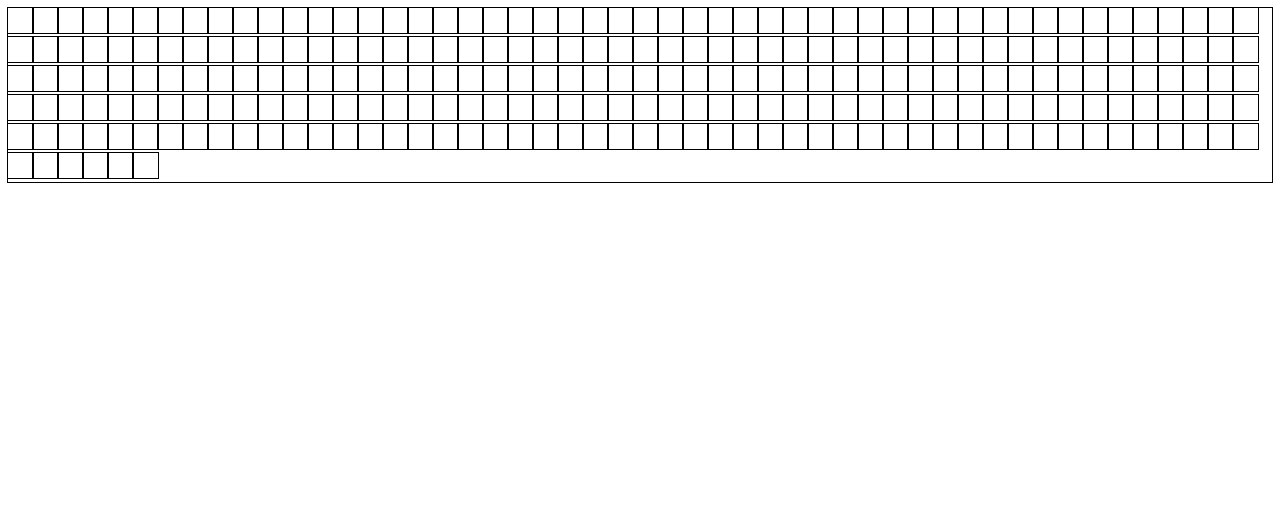
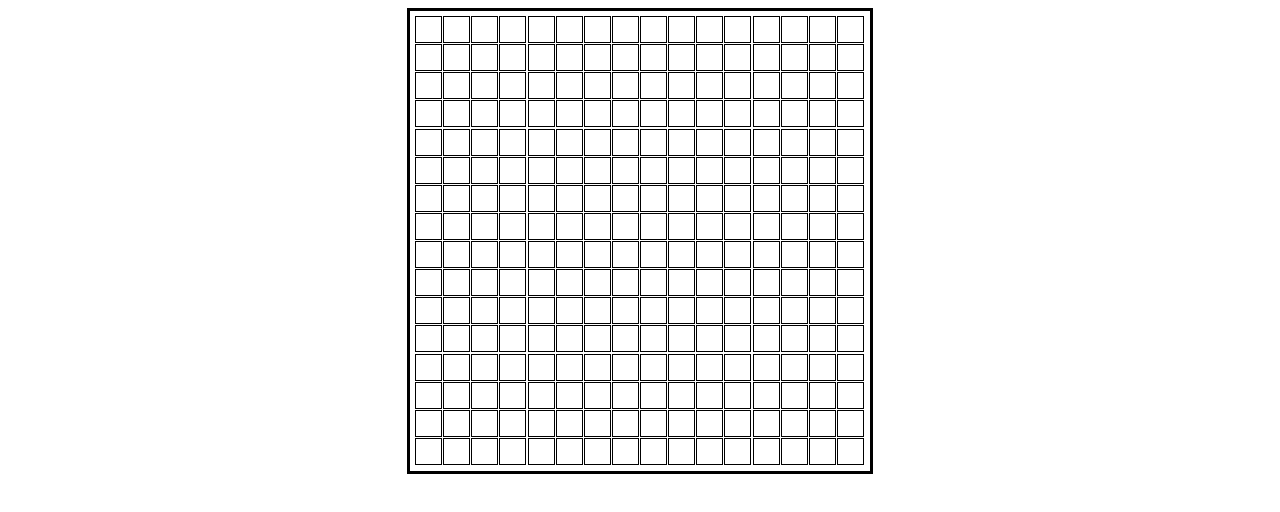
Before and after one commit to Yotcode/project_sketch, a plain HTML site: page index.html in a window 1280 px wide. Drawn offline with Linux system fonts and the light colour scheme.

Commit message:
altered CSS a bit

```diff
--- a/index.js
+++ b/index.js
@@ -4,6 +4,9 @@ containerDiv.id = 'container';
 document.body.appendChild(containerDiv);
 
 function createGrid(numDivs){
+    containerDiv.style.gridTemplateColumns = `repeat(${numDivs},1fr)`
+    containerDiv.style.gridTemplateRows = `repeat(${numDivs},1fr)`
+
     for (let rows = 0; rows < numDivs; rows++){
         for(let cols = 0; cols < numDivs; cols++){
             let cells = document.createElement('div');
--- a/styles.css
+++ b/styles.css
@@ -1,27 +1,24 @@
-/*
-*{
-    margin: 0;
-    padding: 0;
-    box-sizing: border-box;
-} */
+body {
+    display: flex;
+    flex-direction: column;
+    justify-content: center;
+    align-items: center;
+}
+
 #container {
-    outline: 1px solid black;
-    position: relative;
-    margin: auto;
-    height: auto;
-    width: auto;
-    padding: 0;
-    border: none;
+    padding: 5px;
+    display: grid;
+    border: 3px solid black;
+    width: 450px;
+    height: 450px;
 
 
 }
 
 .child {
-    margin: 0;
-    padding: 0;
-    border: none;
-    outline: 1px solid black;
-    display: inline-block;
+
+    border: 1px solid black;
+
 }
 
 .my-color {
```
